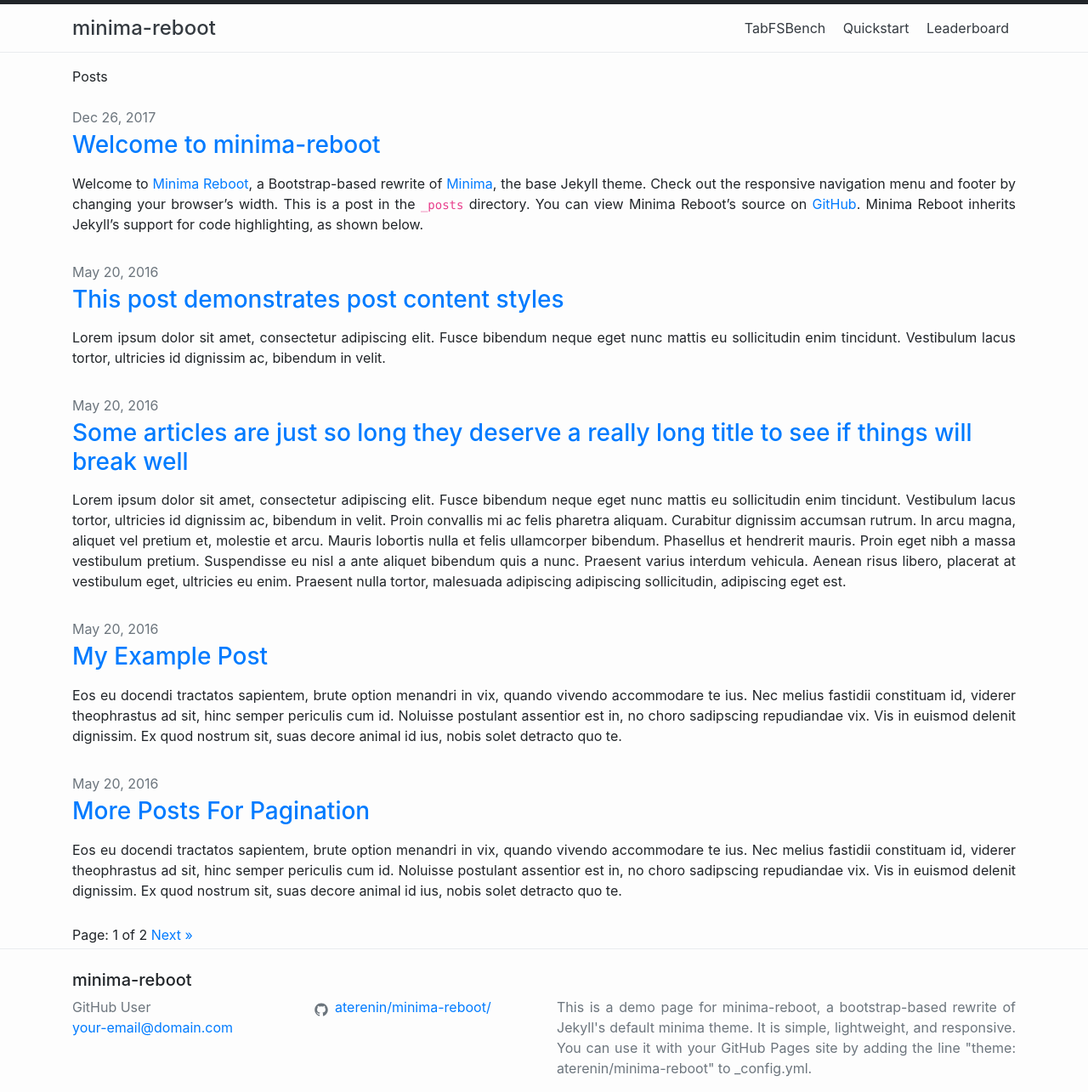
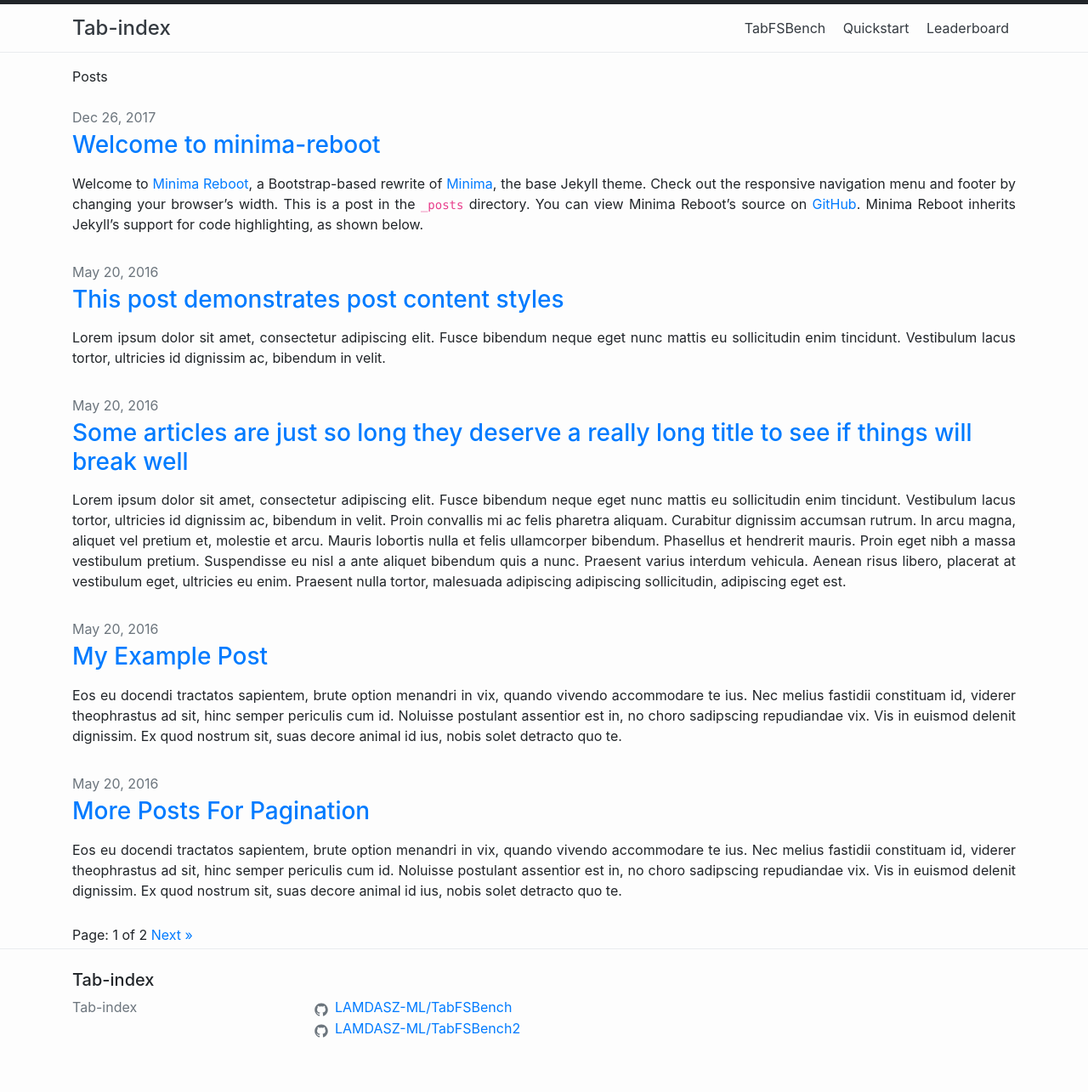
Before and after one commit to ClementCheng0217/Tab-index, a Jekyll site: the page built from index.html, in a window 1280 px wide. Shown: the whole page at 85% size. Built offline with Jekyll 4.4.1, drawn with Linux system fonts in a browser that asks for light colours; the list of posts is cut into pages by our own code; after the commit the page ends 1240 px from its top, so only the background shows below that.

Commit message:
Update _config.yml

```diff
--- a/_config.yml
+++ b/_config.yml
@@ -1,11 +1,6 @@
-title: minima-reboot
-author: GitHub User
-email: your-email@domain.com
-description: >
-  This is a demo page for minima-reboot, a bootstrap-based rewrite of Jekyll's
-  default minima theme. It is simple, lightweight, and responsive.
-  You can use it with your GitHub Pages site by adding the line
-  "theme: aterenin/minima-reboot" to _config.yml.
+# title: TabFSBench
+# author: GitHub User
+# email: your-email@domain.com
 
 plugins:
   - jekyll-seo-tag
@@ -23,8 +18,12 @@
 - github.md
 
 footer_icons:
-- username: aterenin/minima-reboot/
-  url: https://github.com/aterenin/minima-reboot/
+- username: LAMDASZ-ML/TabFSBench
+  url: https://github.com/LAMDASZ-ML/TabFSBench
+  icon: icon-github.svg
+
+- username: LAMDASZ-ML/TabFSBench2
+  url: https://github.com/LAMDASZ-ML/TabFSBench
   icon: icon-github.svg
 
 paginate: 5
```
